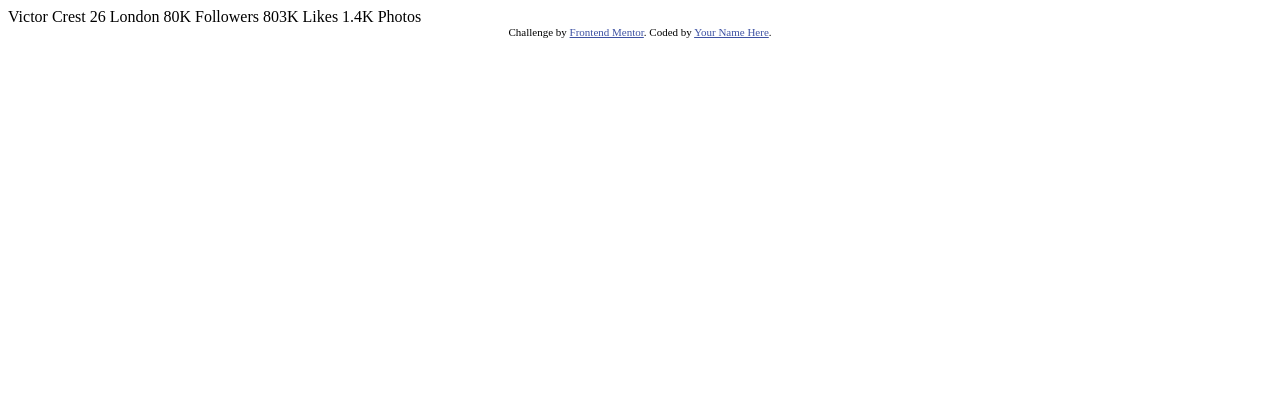
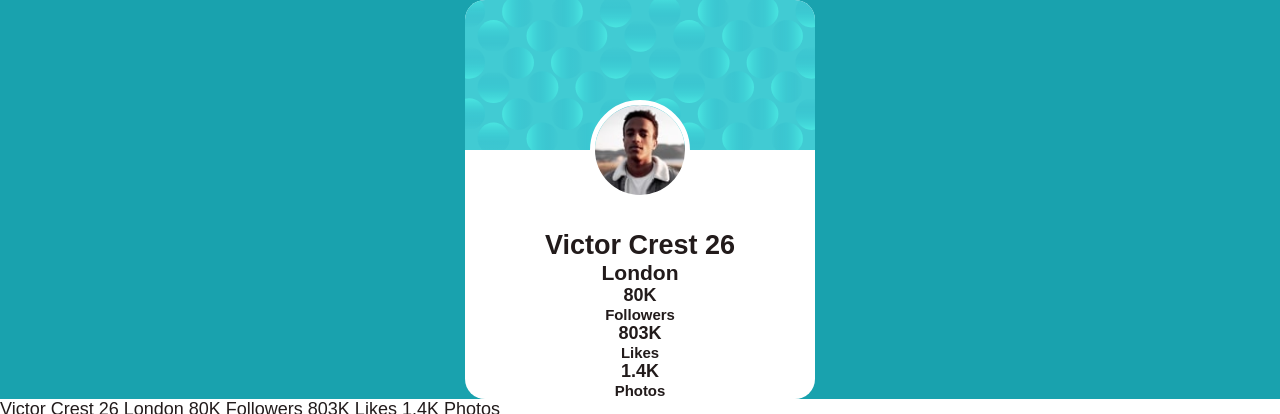
Before and after one commit to Paulox97/Profile-Card, a plain HTML site: page index.html in a window 1280 px wide. Shown: the top 414 px of the page. Drawn offline with Linux system fonts and the light colour scheme.

Commit message:
alteracoes do css

```diff
--- a/index.html
+++ b/index.html
@@ -9,12 +9,40 @@
   <title>Frontend Mentor | Profile card component</title>
 
   <!-- Feel free to remove these styles or customise in your own stylesheet 👍 -->
-  <style>
-    .attribution { font-size: 11px; text-align: center; }
-    .attribution a { color: hsl(228, 45%, 44%); }
-  </style>
+  <link rel="stylesheet" href="style.css">
 </head>
 <body>
+
+<section class="main">
+  <div class="card">
+    <div class="card-header"></div>
+    <div class="card-body">
+      <div class="img-holder">
+        <img src="images/image-victor.jpg" alt="">
+      </div>
+      <h2 class="name-age">
+        Victor Crest
+        <span class="age">26</span>
+      </h2>
+      <h3 class="city">London</h3>
+    </div>
+    <div class="card-footer">
+      <div class="item">
+        <h4 class="value">80K</h4>
+        <h5 class="meta">Followers</h5>
+      </div>
+      <div class="item">
+        <h4 class="value">803K</h4>
+        <h5 class="meta">Likes</h5>
+      </div>
+      <div class="item">
+        <h4 class="value">1.4K</h4>
+        <h5 class="meta">Photos</h5>
+      </div>
+    </div>
+  </div>
+</section>
+
   Victor Crest
   26
   London
--- /dev/null
+++ b/style.css
@@ -0,0 +1,51 @@
+:root{
+    font-size: 18px;
+}
+
+*{
+    margin: 0;
+    padding: 0;
+    box-sizing: border-box;
+}
+
+body{
+    font-family: 'Kumbh Sans', sans-serif;
+    color: hsl(0, 11%, 12%);
+}
+
+section{
+    background: hsl(185, 75%, 39%);
+    height: 100hv;
+    display: flex;
+    justify-content: center;
+    align-items: center;
+    position: relative;
+}
+
+.card {
+    width: 350px;
+    border-radius: 20px;
+    background: white;
+    overflow: hidden;
+    text-align: center;
+}
+.card-header{
+    background-image: url(images/bg-pattern-card.svg);
+    background-size: cover;
+    height: 150px;
+}
+
+.img-holder {
+    width: 100px;
+    height: 100px;
+    border-radius: 50%;
+    border: 5px solid white;
+    overflow: hidden;
+    margin: -50px auto 30px auto;
+}
+
+.img-holder img {
+    width: 100%;
+    height: auto;
+    display: block;
+}
```
